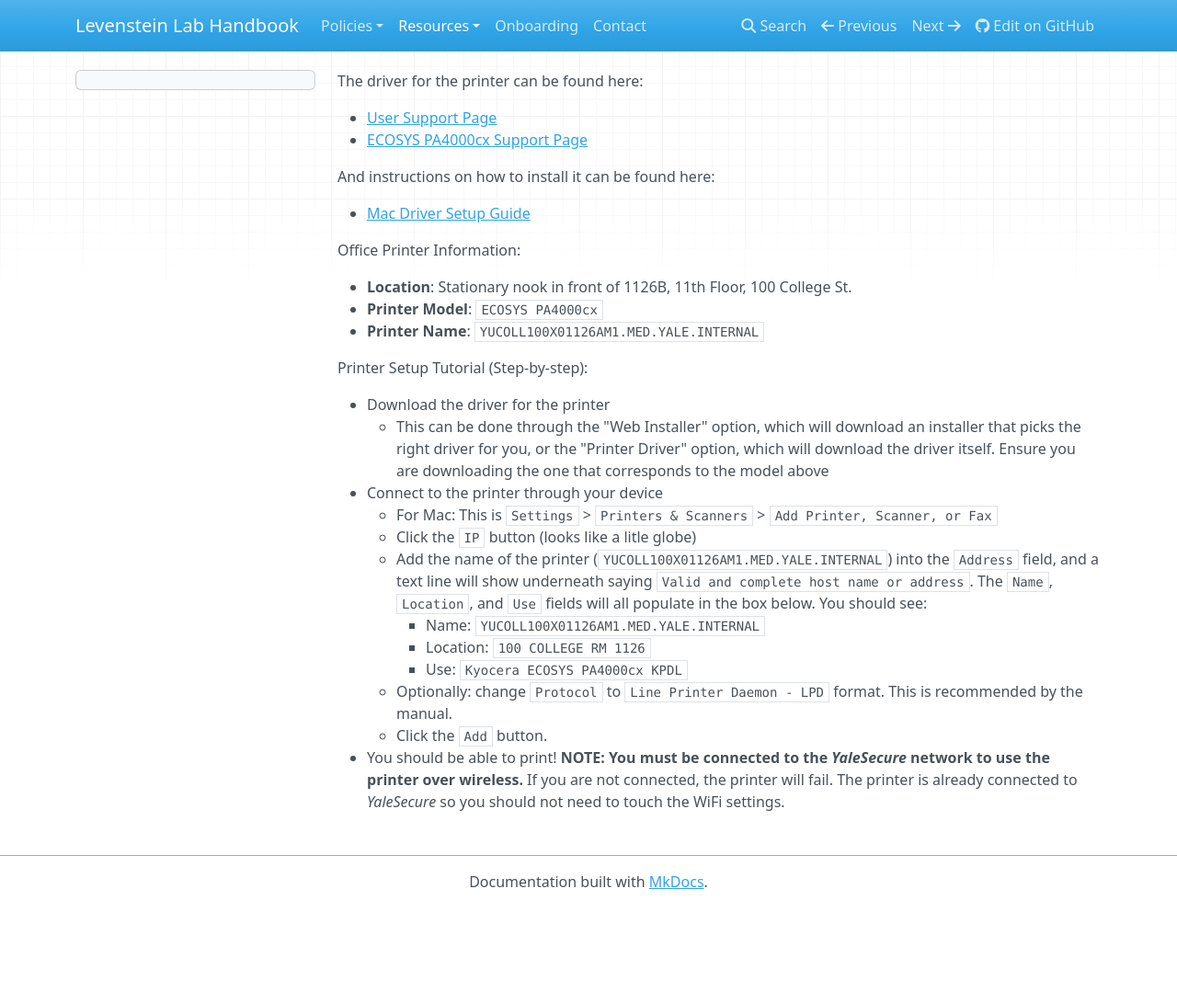
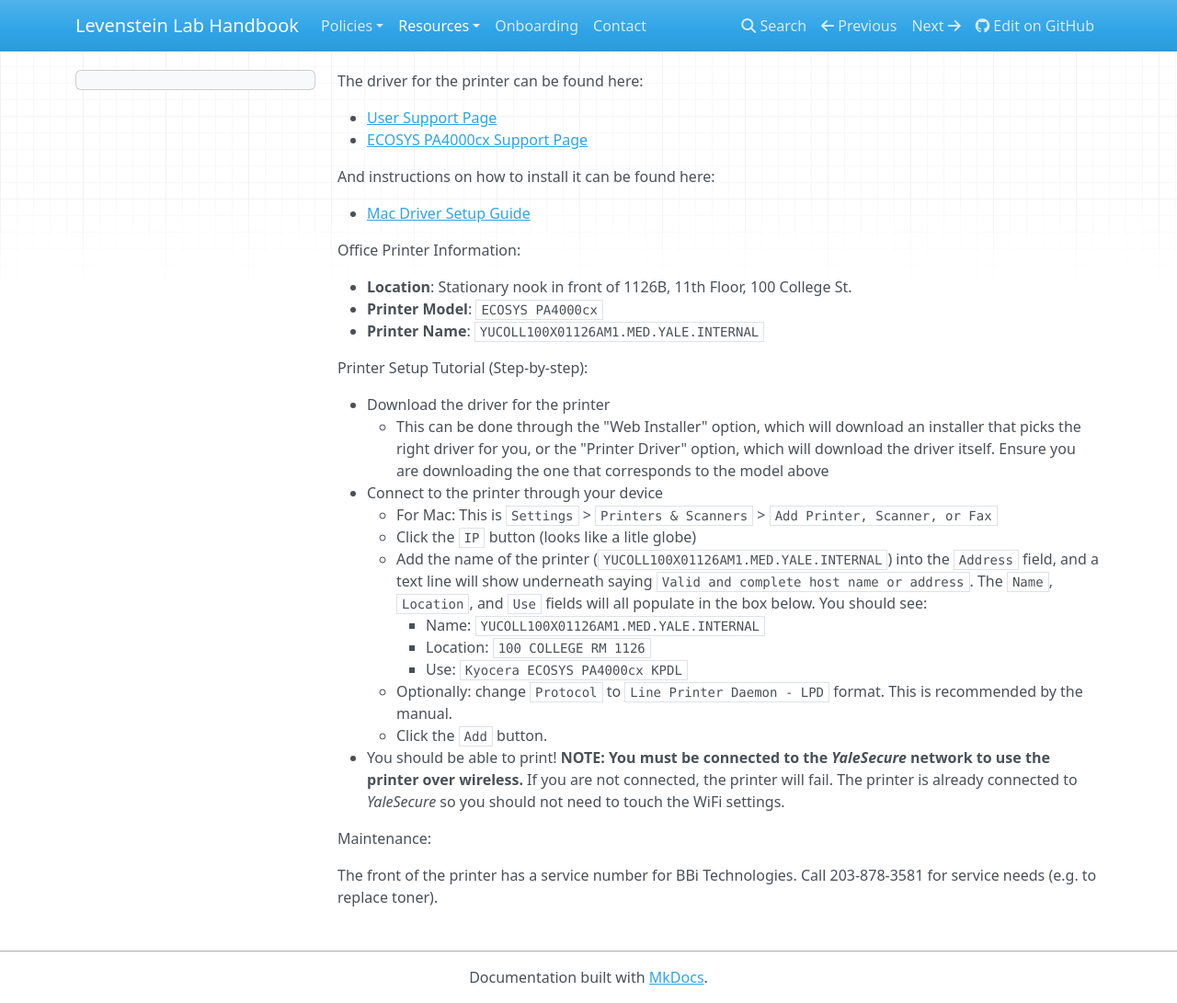
Before and after one commit to LevensteinLab/Lab-Handbook, an MkDocs documentation site: the page built from docs/Resources/printers.md, in a window 1280 px wide and 1091 px high. Shown: the whole window at 92% size. Built offline with MkDocs 1.6.1, drawn with Linux system fonts in a browser that asks for light colours; nearby versions of some CDN libraries.

Commit message:
adding printer service number

```diff
--- a/docs/Resources/printers.md
+++ b/docs/Resources/printers.md
@@ -27,3 +27,7 @@ Printer Setup Tutorial (Step-by-step):
     - Optionally: change `Protocol` to `Line Printer Daemon - LPD` format. This is recommended by the manual.
     - Click the `Add` button.
 - You should be able to print! **NOTE: You must be connected to the *YaleSecure* network to use the printer over wireless.** If you are not connected, the printer will fail. The printer is already connected to *YaleSecure* so you should not need to touch the WiFi settings.
+
+Maintenance:
+
+The front of the printer has a service number for BBi Technologies. Call 203-878-3581 for service needs (e.g. to replace toner).
```
